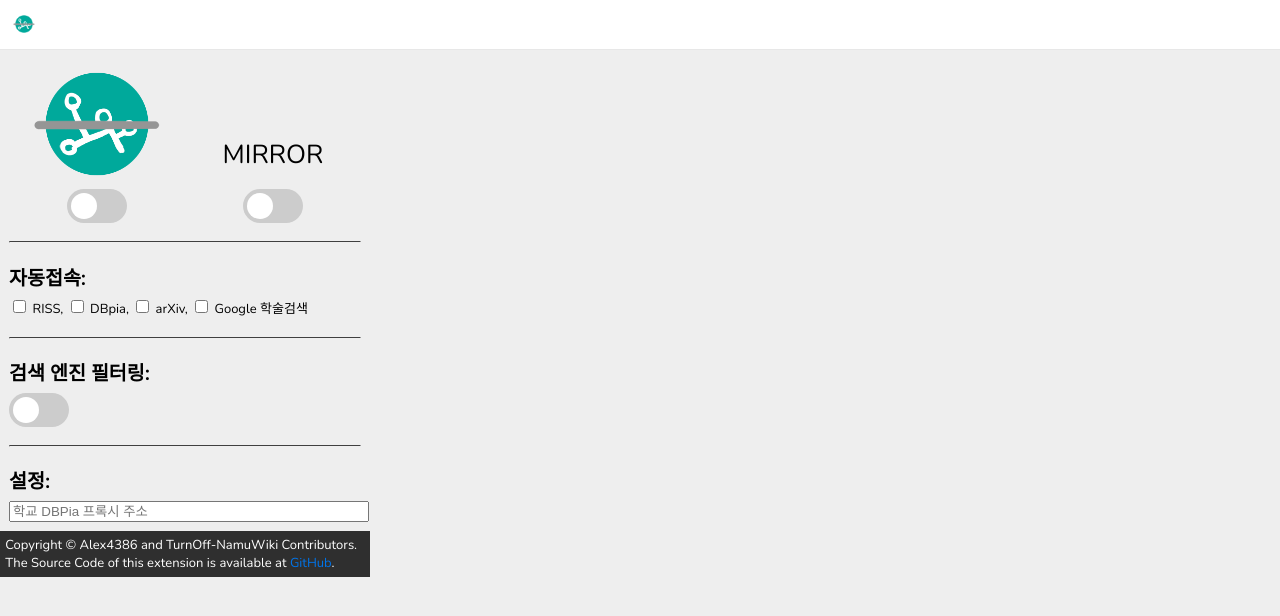
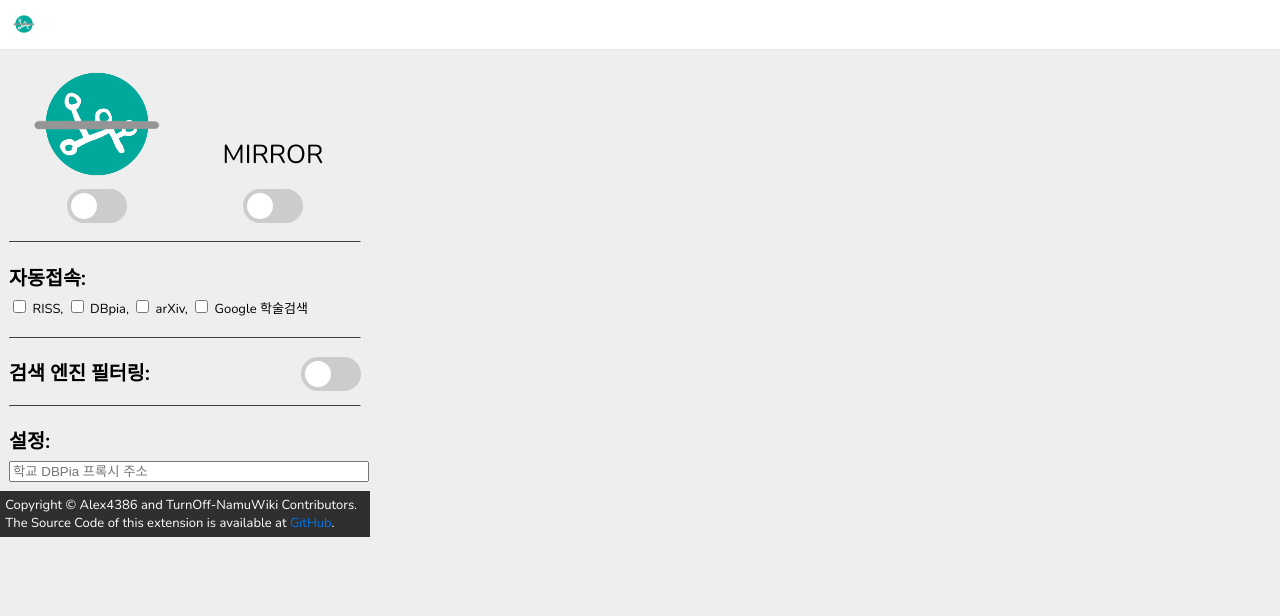
Before and after one commit to Alex4386/turnoff-namuwiki, a website with bundled scripts: page interface/popup/index.html in a window 1280 px wide. Built offline with nearby package versions, Linux system fonts and the light colour scheme; some packages are replaced by stand-ins of ours; no server answers.

Commit message:
update: replace the location of the switch

```diff
--- a/interface/popup/index.html
+++ b/interface/popup/index.html
@@ -125,6 +125,10 @@
         input[type="url"] {
             width: 100%;
         }
+
+        .to-right {
+            float: right;
+        }
     </style>
     <link rel="stylesheet" href="switch.css">
 </head>
@@ -163,11 +167,12 @@
         </div>
         <hr />
         <div class="search-filter">
-            <h2>검색 엔진 필터링:</h2>
-            <label class="switch" for="filter_search">
+
+            <label class="switch to-right" for="filter_search">
                 <input type="checkbox" id="filter_search" data-val="filterSearch">
                 <span class="slider round"></span>
             </label>
+            <h2>검색 엔진 필터링:</h2>
         </div>
         <hr />
         <div class="settings">
--- a/package.json
+++ b/package.json
@@ -1,6 +1,6 @@
 {
   "name": "turnoff-namuwiki",
-  "version": "0.4.2",
+  "version": "0.5.0",
   "description": "Turns off your namuwiki",
   "main": "src/",
   "repository": "https://github.com/Alex4386/turnoff-namuwiki.git",
```
